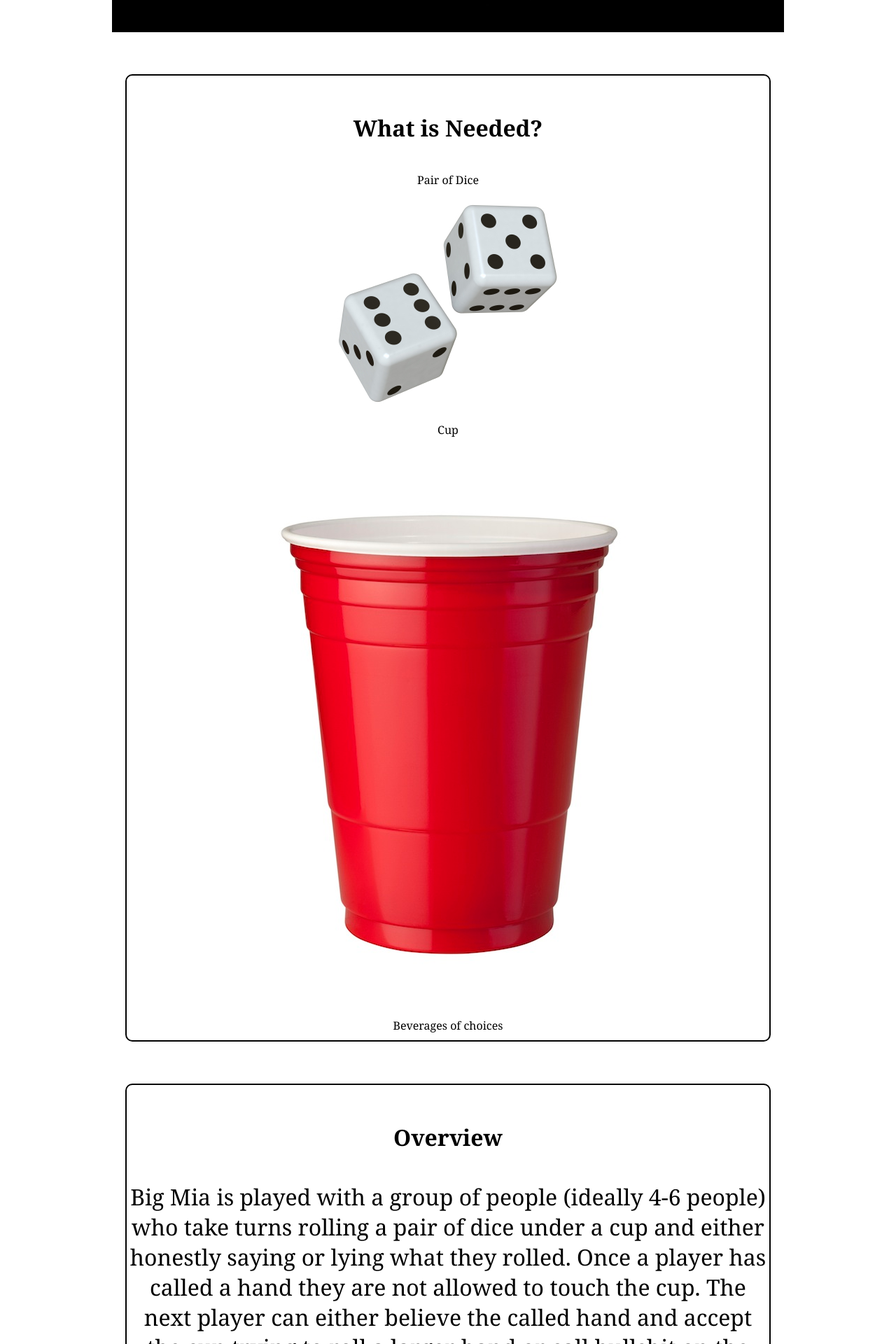
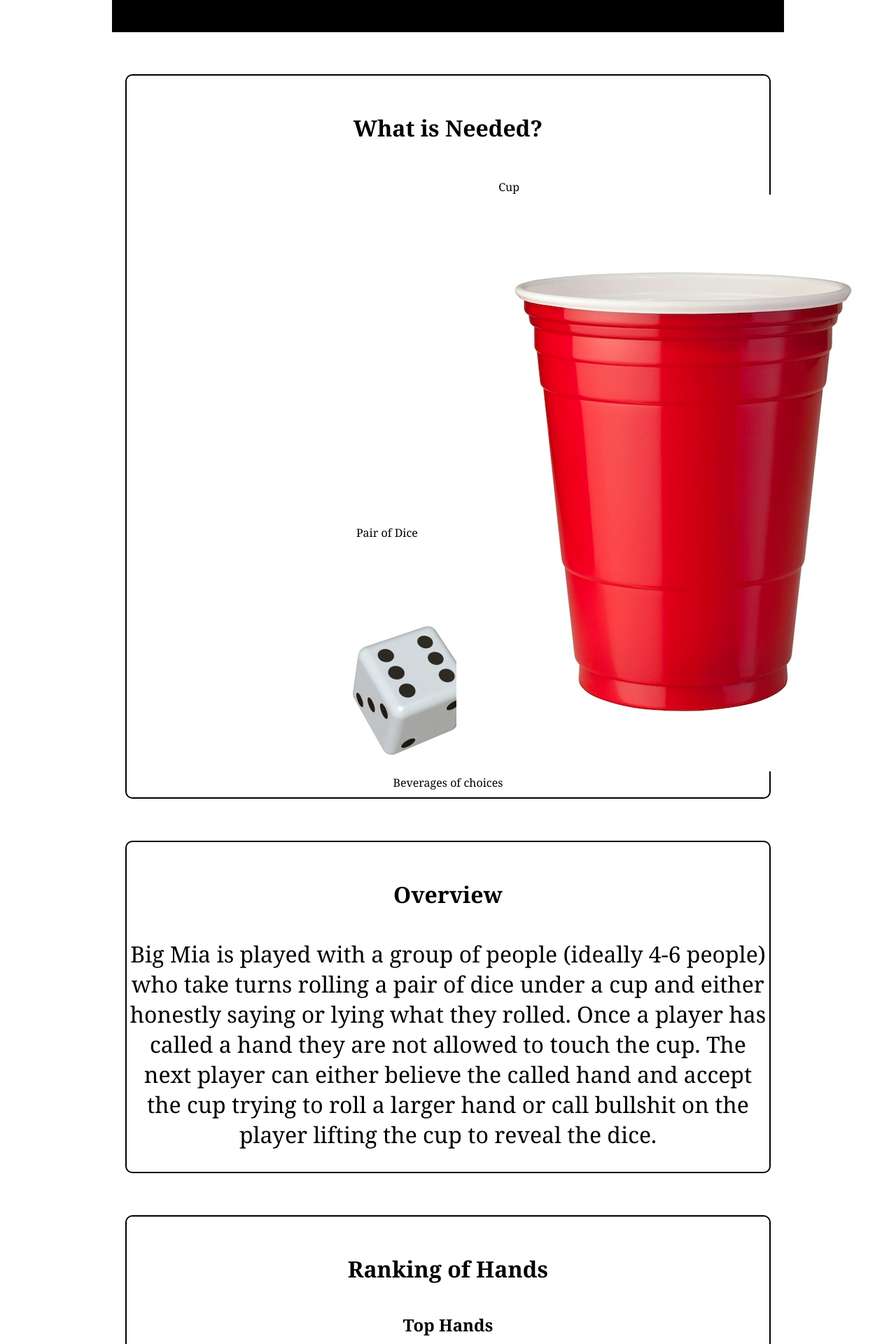
Before and after one commit to bryanrideout/bryanrideout.github.io, a Jekyll site: the page index.html, which Jekyll copies as it is, in a window 1280 px wide. Shown: the part 880-2800 px from the top of the page at 70% size. Built offline with Jekyll 4.4.1, drawn with Linux system fonts in a browser that asks for light colours.

Commit message:
Update main.css

```diff
--- a/css/main.css
+++ b/css/main.css
@@ -47,7 +47,10 @@
 }
 
 .dice{
-	display: inline-block
+	display: inline-block;
+	width: 150px;
+   	height: 150px;
+    	margin: 10px;
 }
 
 p {
```
